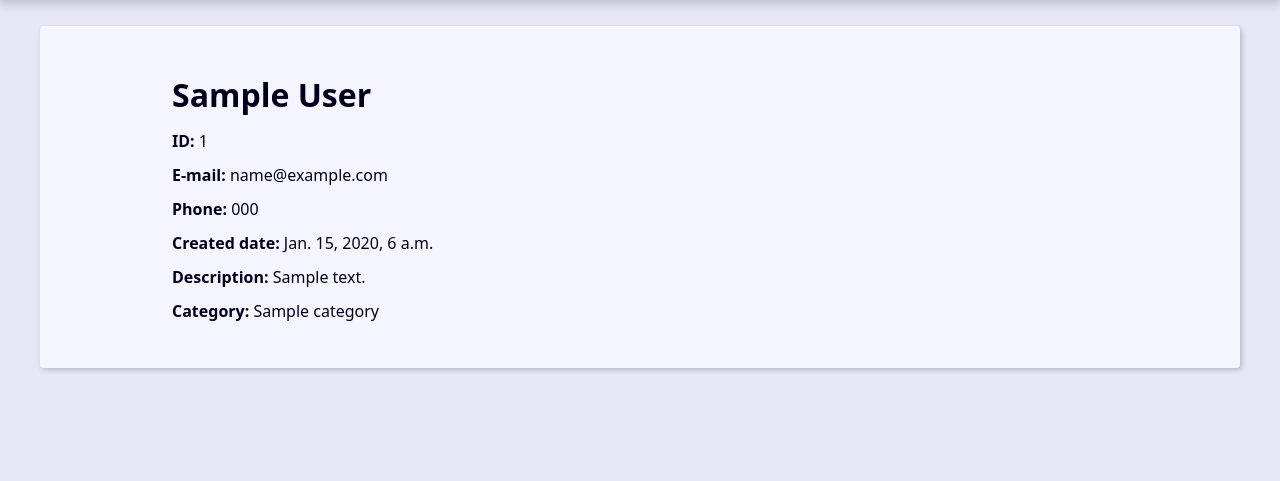
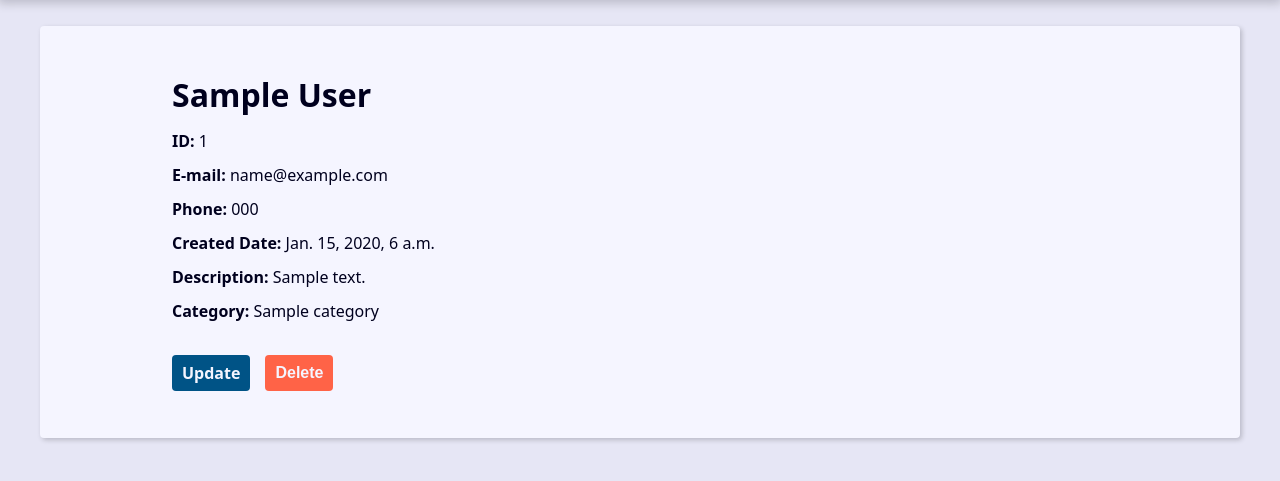
Before and after one commit to mateusluizz/Agenda-Django, a Django app: page /contact/1/ in a window 1280 px wide. Shown: the part 297-778 px from the top of the page. Run offline with Django 4.2, Linux system fonts and the light colour scheme; tables that the repository leaves empty hold one stand-in row (values such as "Sample post").

Commit message:
486 - Criando a view, url, template para "delete"(apagar contatos)

```diff
--- a/base_static/global/css/style.css
+++ b/base_static/global/css/style.css
@@ -312,3 +312,23 @@ svg {
   filter: brightness(80%);
   box-shadow: 0 0 5px var(--link-dark-color);
 }
+
+.contact-links {
+  margin-block: calc(var(--small-font-size) * 2);
+  display: flex;
+  align-items: center;
+  gap: 0 var(--spacing);
+}
+
+.btn-link {
+  font-size: var(--small-font-size);
+  text-decoration: none;
+  font-weight: bold;
+  padding: 1rem;
+  display: block;
+  line-height: var(--small-font-size);
+}
+
+.btn-delete {
+  background: tomato;
+}
--- a/contact/templates/contact/contact.html
+++ b/contact/templates/contact/contact.html
@@ -3,16 +3,29 @@
 {% block content %}
   <div class="single-contact">
     <h1 class="single-contact-name">
-      {{ contact.first_name }}
-      {{ contact.last_name }}
+      {{ contact.first_name }} {{ contact.last_name }}
     </h1>
 
-    <p><b>ID:</b> {{ contact.id }} </p>
-    <p><b>E-mail:</b> {{ contact.email }} </p>
-    <p><b>Phone:</b> {{ contact.phone }} </p>
-    <p><b>Created date:</b> {{ contact.created_date }} </p>
-    <p><b>Description:</b> {{ contact.description }} </p>
-    <p><b>Category:</b> {{ contact.category.name }} </p>
+    <p><b>ID:</b> {{ contact.id }}</p>
+    <p><b>E-mail:</b> {{ contact.email }}</p>
+    <p><b>Phone:</b> {{ contact.phone }}</p>
+    <p><b>Created Date:</b> {{ contact.created_date }}</p>
+    <p><b>Description:</b> {{ contact.description }}</p>
+    <p><b>Category:</b> {{ contact.category.name }}</p>
 
+    <div class="contact-links">
+      <a class="btn btn-link" href="{% url 'contact:update' contact.id %}">Update</a>
+
+      <form action="{% url 'contact:delete' contact.id %}" method="POST">
+          {% csrf_token %}
+
+          {% if confirmation == "no" %}
+            <input type="hidden" name="confirmation" value="yes">
+            <button class="btn btn-link btn-delete" type="submit">Confirm?</button>
+          {% else %}
+            <button class="btn btn-link btn-delete" type="submit">Delete</button>
+          {% endif %}
+      </form>
+    </div>
   </div>
 {% endblock content %}
--- a/contact/urls.py
+++ b/contact/urls.py
@@ -11,5 +11,6 @@ urlpatterns = [
     # contact (CRUD)
     path('contact/<int:contact_id>/', views.contact, name='contact'),
     path('contact/<int:contact_id>/update/', views.update, name='update'),
+    path('contact/<int:contact_id>/delete/', views.delete, name='delete'),
     path('contact/create/', views.create, name='create'),
 ]
```
Also changed, not shown: contact/views/contact_forms.py (+21 -0 lines).
